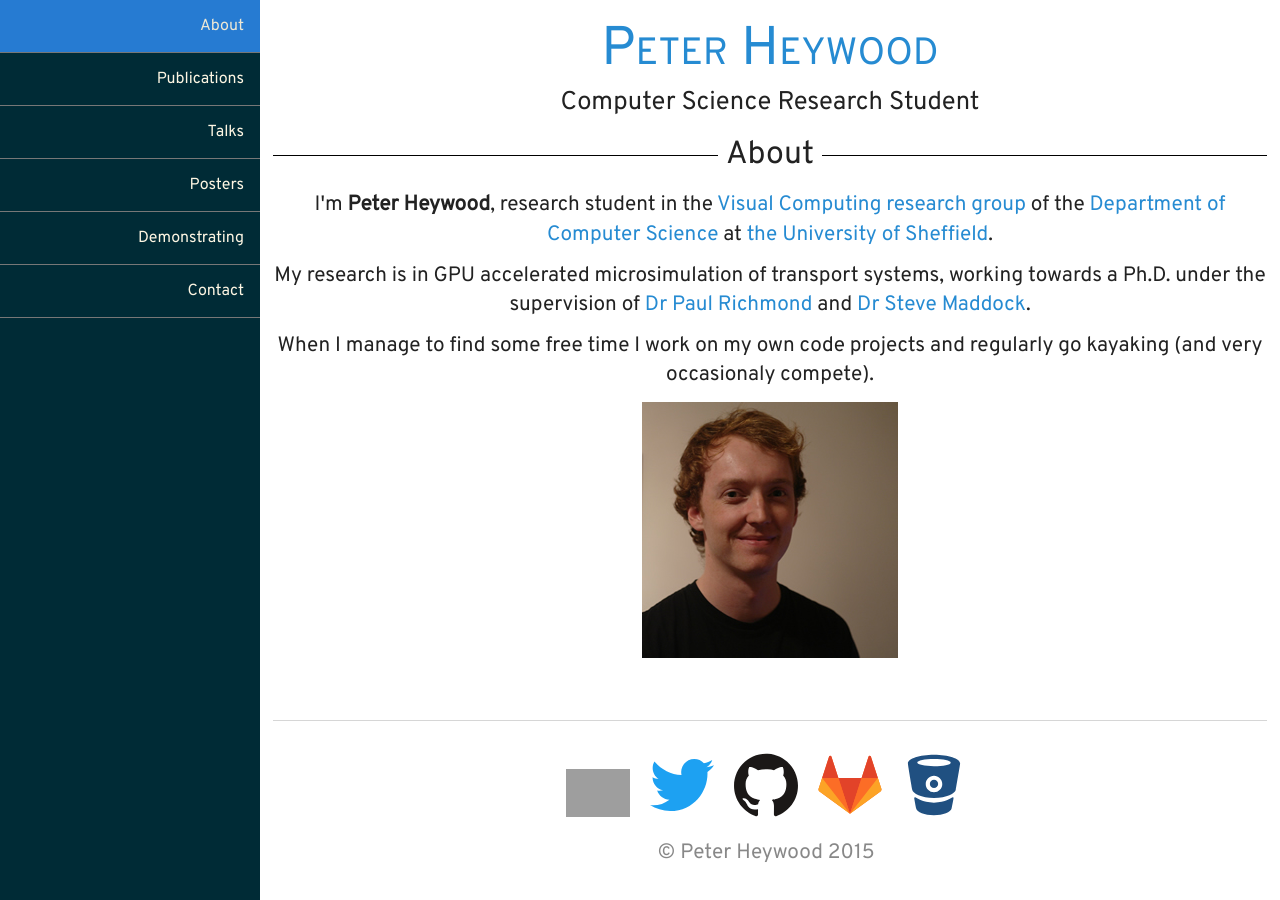
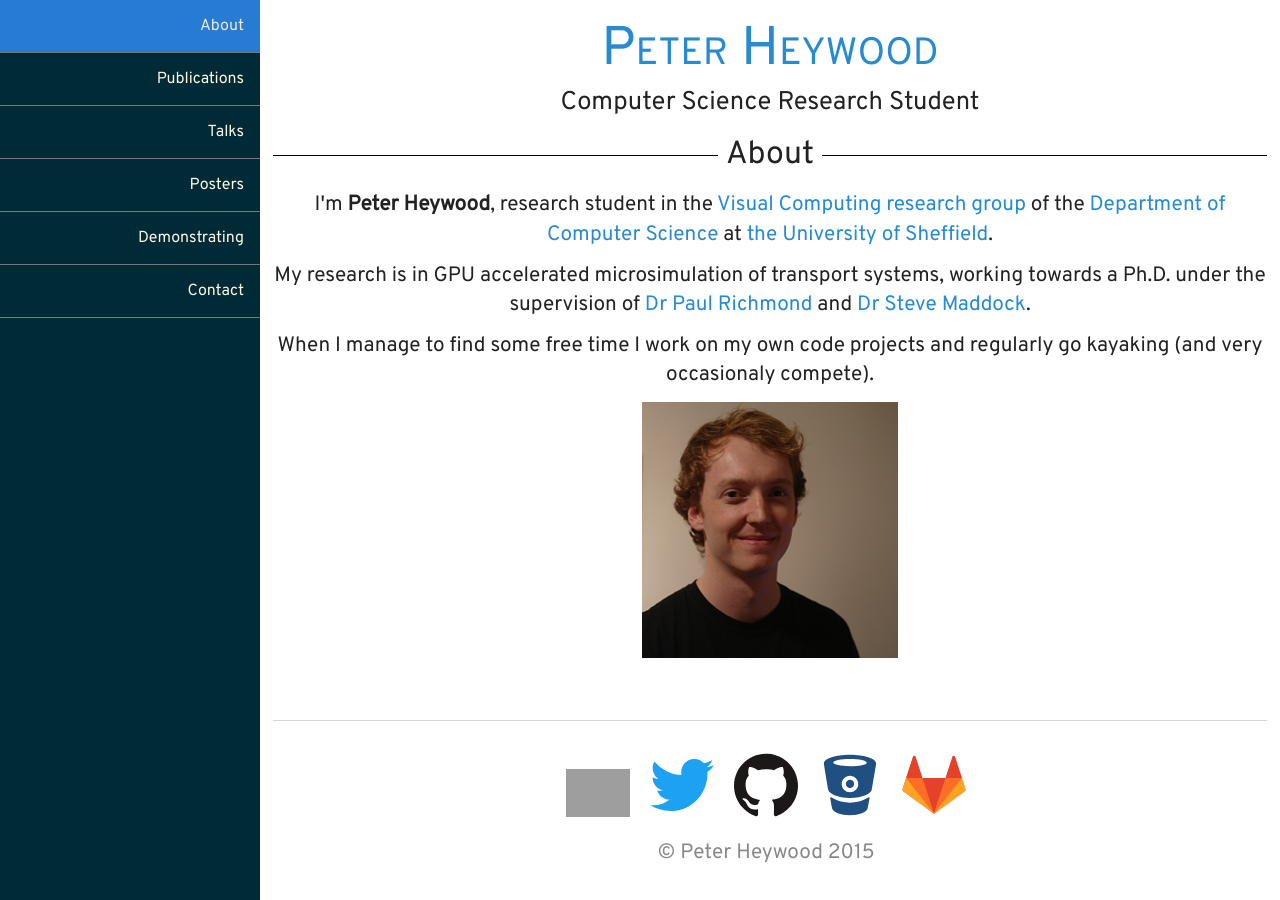
Before and after one commit to ptheywood/ptheywood.github.io, a Jekyll site: the page built from index.html, in a window 1280 px wide. Built offline with Jekyll 4.4.1, drawn with Linux system fonts in a browser that asks for light colours; nearby versions of some CDN libraries; some web fonts are replaced; grey boxes are pictures that could not be loaded.

Commit message:
Tweak envelope colour and order of social links

```diff
--- a/_data/contact.yml
+++ b/_data/contact.yml
@@ -16,14 +16,14 @@
   icon: /img/github/github_mark.svg
   contact_order: 2
 
+- text: Bitbucket
+  alternative: bitbucket/ptheywood
+  url: https://bitbucket.org/ptheywood/
+  icon: /img/bitbucket/bitbucket_rgb_blue_symbol.svg
+  contact_order: 3
+
 - text: GitLab
   alternative: gitlab/ptheywood
   url: https://gitlab.com/ptheywood/
   icon: /img/gitlab/gitlab_logo_square.svg
-  contact_order: 3
-
-- text: Bitbucket
-  alternative: bitbucket/ptheywood
-  url: https://bitbucket.org/ptheywood/
-  icon: /img/bitbucket/bitbucket_rgb_blue_symbol.svg
   contact_order: 4
```
Also changed, not shown: 1 other file.
